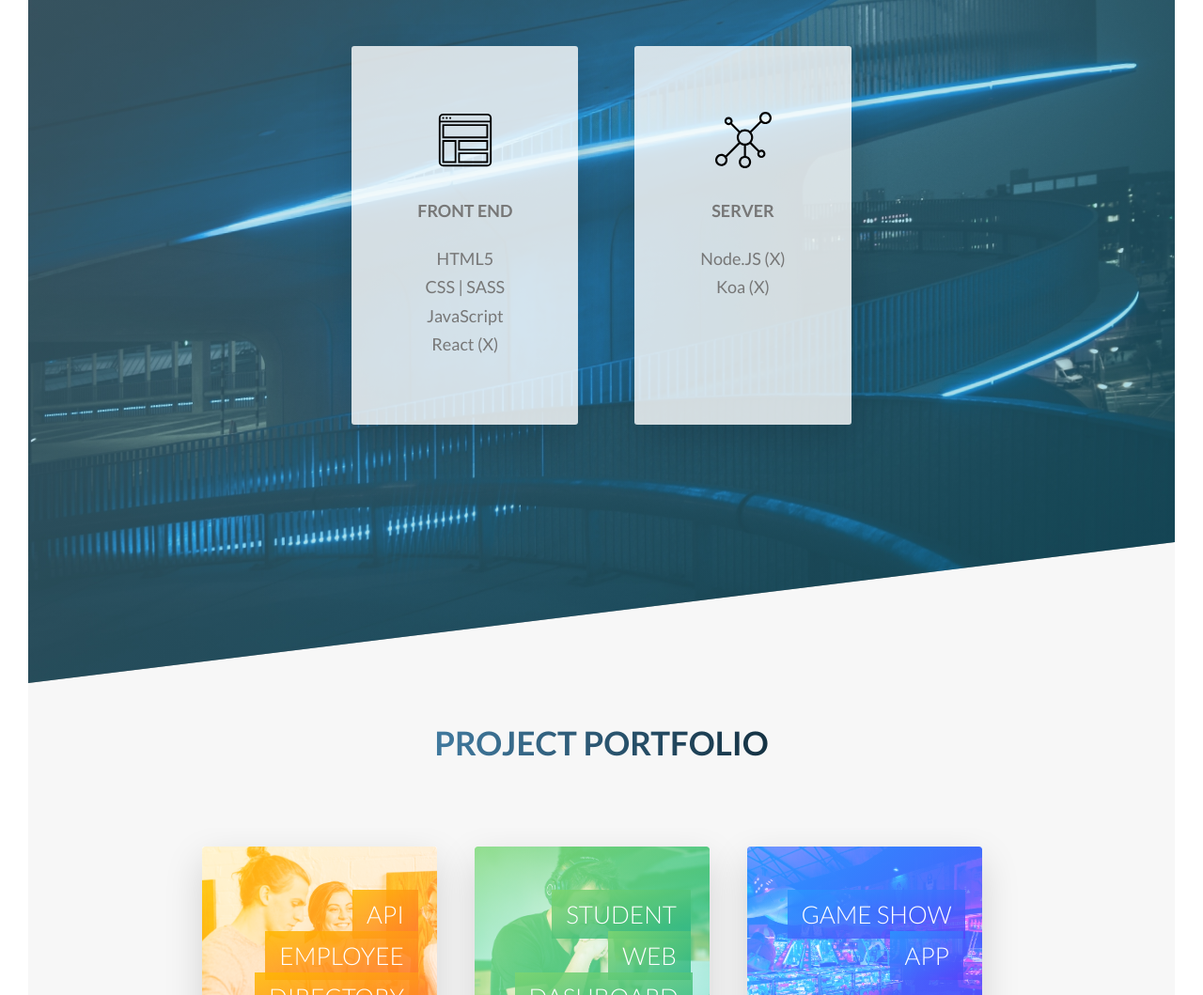
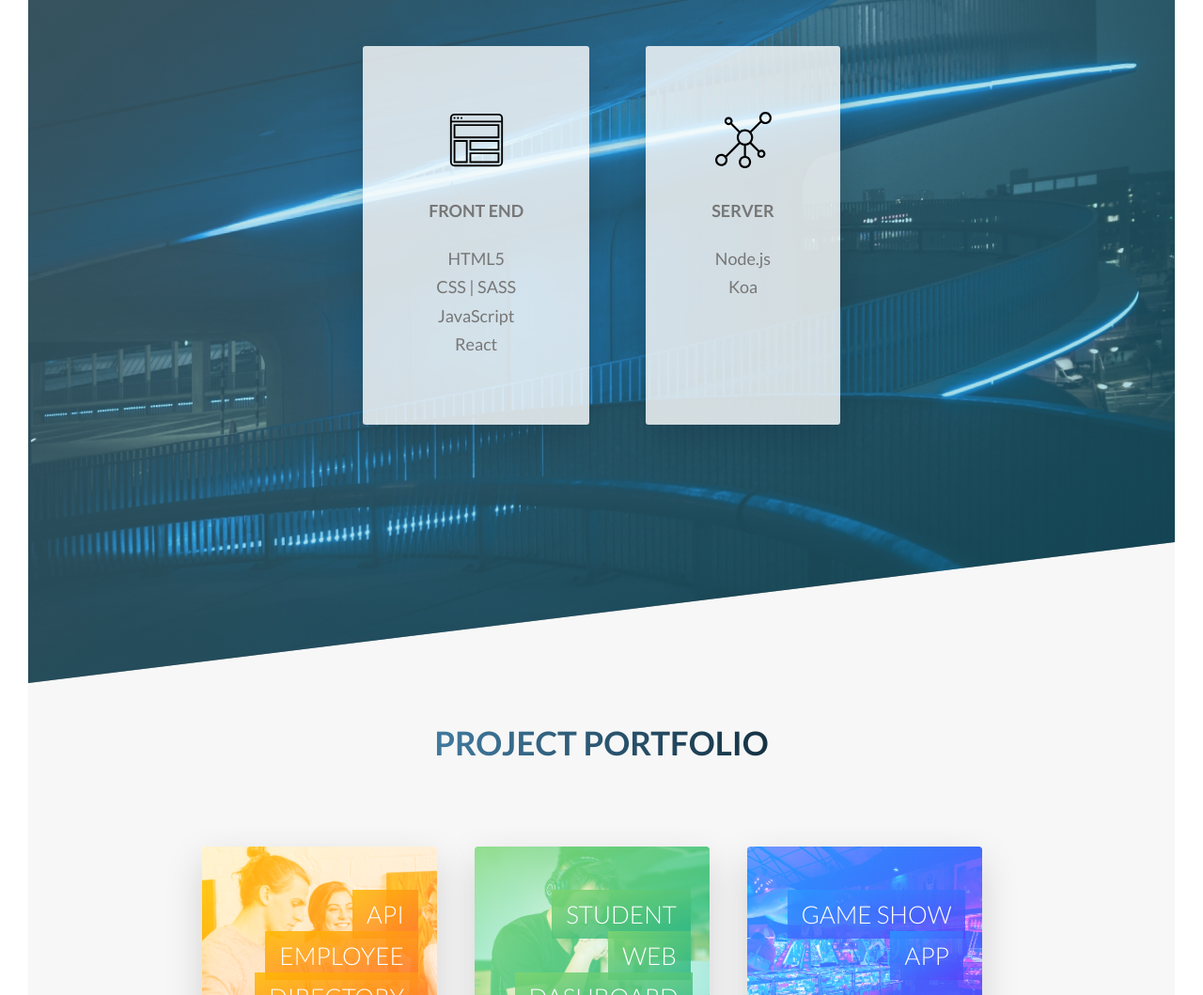
Before and after one commit to zowieerickson/erickson-portfolio-website, a website: page index.html in a window 1280 px wide. Shown: the part 1356-2415 px from the top of the page at 94% size. Drawn offline with Linux system fonts and the light colour scheme; a web font is replaced by a local one.

Commit message:
Update skills

```diff
--- a/index.html
+++ b/index.html
@@ -102,14 +102,14 @@
             <p class="feature-box__text">HTML5</p>
             <p class="feature-box__text">CSS | SASS</p>
             <p class="feature-box__text">JavaScript</p>
-            <p class="feature-box__text">React (X)</p>
+            <p class="feature-box__text">React</p>
           </div>
 
           <div class="feature-box">
             <img class="feature-box__icon" src="svg/network.svg" alt="" />
             <h3 class="heading-tertiary u-margin-bottom-small">Server</h3>
-            <p class="feature-box__text">Node.JS (X)</p>
-            <p class="feature-box__text">Koa (X)</p>
+            <p class="feature-box__text">Node.js</p>
+            <p class="feature-box__text">Koa</p>
           </div>
         </div>
       </section>
```
